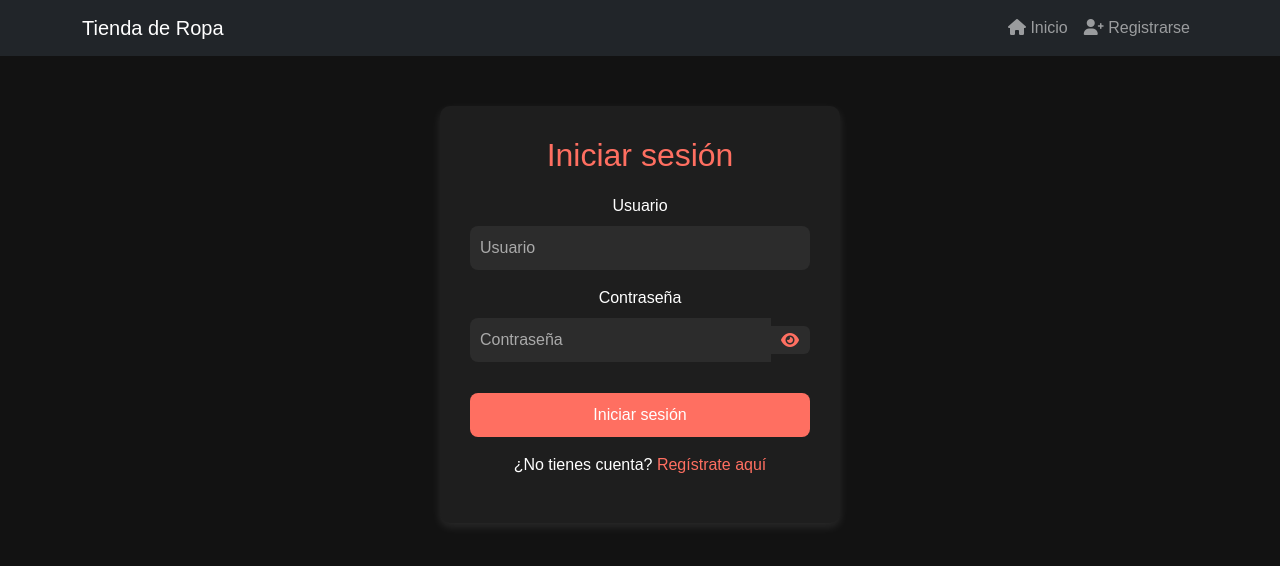
After one commit to Davis0405/Tienda-ropa, a Django app: page /accounts/login/ in a window 1280 px wide. The commit adds this page. Shown: the top 566 px of the page. Run offline with Django 5.2, Linux system fonts and the light colour scheme.

Commit message:
loginexitoso

```diff
--- a/productos/templates/productos/registro.html
+++ b/productos/templates/productos/registro.html
@@ -47,6 +47,6 @@
                 </button>
             </form>
             <div class="text-center mt-3">
-                <a href="{#}" class="text-link">¿Ya tienes una cuenta? Inicia sesión</a>
+                <a href="{% url 'perfil' %}" class="text-link">¿Ya tienes una cuenta? Inicia sesión</a>
             </div>
         </div>
--- /dev/null
+++ b/productos/templates/registration/login.html
@@ -0,0 +1,182 @@
+{% load static %}
+<!DOCTYPE html>
+<html lang="es">
+<head>
+    <meta charset="UTF-8">
+    <meta name="viewport" content="width=device-width, initial-scale=1.0">
+    <title>Iniciar sesión</title>
+    <link href="https://cdn.jsdelivr.net/npm/bootstrap@5.3.0/dist/css/bootstrap.min.css" rel="stylesheet">
+    <link rel="stylesheet" href="https://cdnjs.cloudflare.com/ajax/libs/font-awesome/6.0.0-beta3/css/all.min.css">
+
+    <style>
+        body {
+            background-color: #121212; /* Fondo oscuro */
+            color: #ffffff;
+            font-family: 'Poppins', sans-serif;
+        }
+
+        .registro-container {
+            max-width: 400px;
+            background: #1e1e1e;
+            padding: 30px;
+            border-radius: 10px;
+            box-shadow: 0 4px 10px rgba(255, 255, 255, 0.1);
+            text-align: center;
+            margin: 50px auto;
+        }
+
+        .registro-container h2 {
+            color: #ff6f61; /* Color llamativo para el título */
+            margin-bottom: 20px;
+        }
+
+        .form-group {
+            text-align: left;
+            margin-bottom: 15px;
+        }
+
+        .form-control {
+            background: #2c2c2c;
+            border: none;
+            color: white; /* Texto en blanco */
+            border-radius: 8px;
+            padding: 10px;
+            width: 100%; /* Asegura que el campo ocupe todo el ancho */
+        }
+
+        .form-control:focus {
+            background: #2c2c2c;
+            box-shadow: 0 0 5px #ff6f61;
+            border: 1px solid #ff6f61;
+            color: white; /* Asegura que el texto sea blanco al enfocar */
+        }
+
+        .form-control::placeholder {
+            color: #aaaaaa; /* Color del texto del placeholder */
+        }
+
+        .btn-registrarse {
+            background-color: #ff6f61;
+            border: none;
+            color: white;
+            padding: 10px;
+            width: 100%;
+            border-radius: 8px;
+            transition: 0.3s;
+        }
+
+        .btn-registrarse:hover {
+            background-color: #e65c50;
+        }
+
+        .text-link {
+            color: #ff6f61;
+            text-decoration: none;
+            transition: 0.3s;
+        }
+
+        .text-link:hover {
+            color: #e65c50;
+            text-decoration: underline;
+        }
+
+        .show-password {
+            cursor: pointer;
+        }
+
+        .registro-container {
+            max-width: 400px;
+            width: 100%;
+        }
+
+        .btn-registrarse {
+            width: 100%;
+            margin-top: 15px;
+        }
+
+        .input-group-text {
+            background-color: #2c2c2c;
+            border: none;
+            cursor: pointer;
+            color: #ff6f61;
+            height: 100%; /* Asegura que el icono tenga la misma altura que el campo */
+            width: 40px; /* Ajusta el ancho del icono */
+            display: flex;
+            justify-content: center;
+            align-items: center;
+        }
+
+        .input-group {
+            display: flex;
+            align-items: center;
+            width: 100%;
+        }
+
+    </style>
+</head>
+<body>
+    <nav class="navbar navbar-expand-lg navbar-dark bg-dark">
+        <div class="container">
+            <a class="navbar-brand" href="#">Tienda de Ropa</a>
+            <button class="navbar-toggler ms-auto" type="button" data-bs-toggle="collapse" data-bs-target="#navbarNav">
+                <span class="navbar-toggler-icon"></span>
+            </button>
+            <div class="collapse navbar-collapse" id="navbarNav">
+                <ul class="navbar-nav ms-auto">
+                    <li class="nav-item">
+                        <a class="nav-link d-lg-inline-block d-block text-center" href="{% url 'pagina_principal' %}">
+                            <i class="fas fa-home"></i> Inicio
+                        </a>
+                    </li>
+                    <li class="nav-item">
+                        <a class="nav-link d-lg-inline-block d-block text-center" href="{% url 'registro' %}">
+                            <i class="fas fa-user-plus"></i> Registrarse
+                        </a>
+                    </li>
+                </ul>
+            </div>
+        </div>
+    </nav>
+
+    <div class="registro-container">
+        <h2>Iniciar sesión</h2>
+        <form method="POST">
+            {% csrf_token %}
+            <div class="mb-3">
+                <label for="id_username" class="form-label">Usuario</label>
+                <input type="text" class="form-control" id="id_username" name="username" placeholder="Usuario" required>
+            </div>
+
+            <!-- Campo para la contraseña con botón de ver / ocultar -->
+            <div class="mb-3">
+                <label for="id_password" class="form-label">Contraseña</label>
+                <div class="input-group">
+                    <input type="password" class="form-control" id="id_password" name="password" placeholder="Contraseña" required>
+                    <span class="input-group-text" id="toggle-password">
+                        <i class="fas fa-eye"></i>
+                    </span>
+                </div>
+            </div>
+
+            <button type="submit" class="btn btn-registrarse">Iniciar sesión</button>
+        </form>
+        <div class="text-center mt-3">
+            <p>¿No tienes cuenta? <a href="{% url 'registro' %}" class="text-link">Regístrate aquí</a></p>
+        </div>
+    </div>
+
+    <script src="https://cdn.jsdelivr.net/npm/bootstrap@5.3.0/dist/js/bootstrap.bundle.min.js"></script>
+    <script>
+        // Script para alternar la visibilidad de la contraseña
+        const togglePassword = document.querySelector('#toggle-password');
+        const passwordField = document.querySelector('#id_password');
+
+        togglePassword.addEventListener('click', function (e) {
+            // Alternar entre mostrar y ocultar la contraseña
+            const type = passwordField.type === 'password' ? 'text' : 'password';
+            passwordField.type = type;
+            this.innerHTML = type === 'password' ? '<i class="fas fa-eye"></i>' : '<i class="fas fa-eye-slash"></i>';
+        });
+    </script>
+</body>
+</html>
--- a/productos/urls.py
+++ b/productos/urls.py
@@ -1,14 +1,18 @@
 from django.urls import path
 from . import views
 from .views import pagina_principal, registro
+from django.contrib.auth.views import LogoutView
+from django.contrib.auth import views as auth_views
 
 urlpatterns = [
     path('', pagina_principal, name='pagina_principal'),
+    path('logout/', LogoutView.as_view(), name='logout'),
     path('lista_productos', views.lista_productos, name='lista_productos'),
     path('agregar/', views.agregar_producto, name='agregar_producto'),
     path('registro/', registro, name='registro'),
     path('producto/<int:producto_id>/agregar/', views.agregar_al_carrito, name='agregar_al_carrito'),
     path('mi-carrito/', views.mi_carrito, name='mi_carrito'),
     path('eliminar/<int:producto_id>/', views.eliminar_del_carrito, name='eliminar_del_carrito'),
-
+    path('perfil/', views.perfil, name='perfil'),
+    path('accounts/logout/', auth_views.LogoutView.as_view(), name='logout'),
 ]
--- a/tienda/settings.py
+++ b/tienda/settings.py
@@ -114,3 +114,6 @@ MEDIA_URL = '/media/'
 # https://docs.djangoproject.com/en/5.0/ref/settings/#default-auto-field
 
 DEFAULT_AUTO_FIELD = 'django.db.models.BigAutoField'
+
+LOGIN_REDIRECT_URL = "/"
+LOGOUT_REDIRECT_URL = 'pagina_principal'
--- a/tienda/urls.py
+++ b/tienda/urls.py
@@ -6,4 +6,6 @@ from django.conf.urls.static import static
 urlpatterns = [
     path('admin/', admin.site.urls),
     path('', include('productos.urls')),
+    path('accounts/', include('django.contrib.auth.urls')),
+
 ] + static(settings.MEDIA_URL, document_root=settings.MEDIA_ROOT)
```
Also changed, not shown: productos/apps.py (+10 -0 lines), productos/forms.py (+13 -1 lines), productos/models.py (+9 -0 lines), productos/signals.py (added, +14 -0 lines), productos/static/css/login.css (added, +91 -0 lines), productos/static/js/login.js (added, +9 -0 lines), productos/templates/productos/editar_perfil.html (added, +43 -0 lines), productos/templates/productos/index.html (+7 -2 lines), productos/templates/productos/perfil.html (added, +52 -0 lines), productos/views.py (+32 -1 lines), db.sqlite3, productos/migrations/0004_perfil.py (added).
